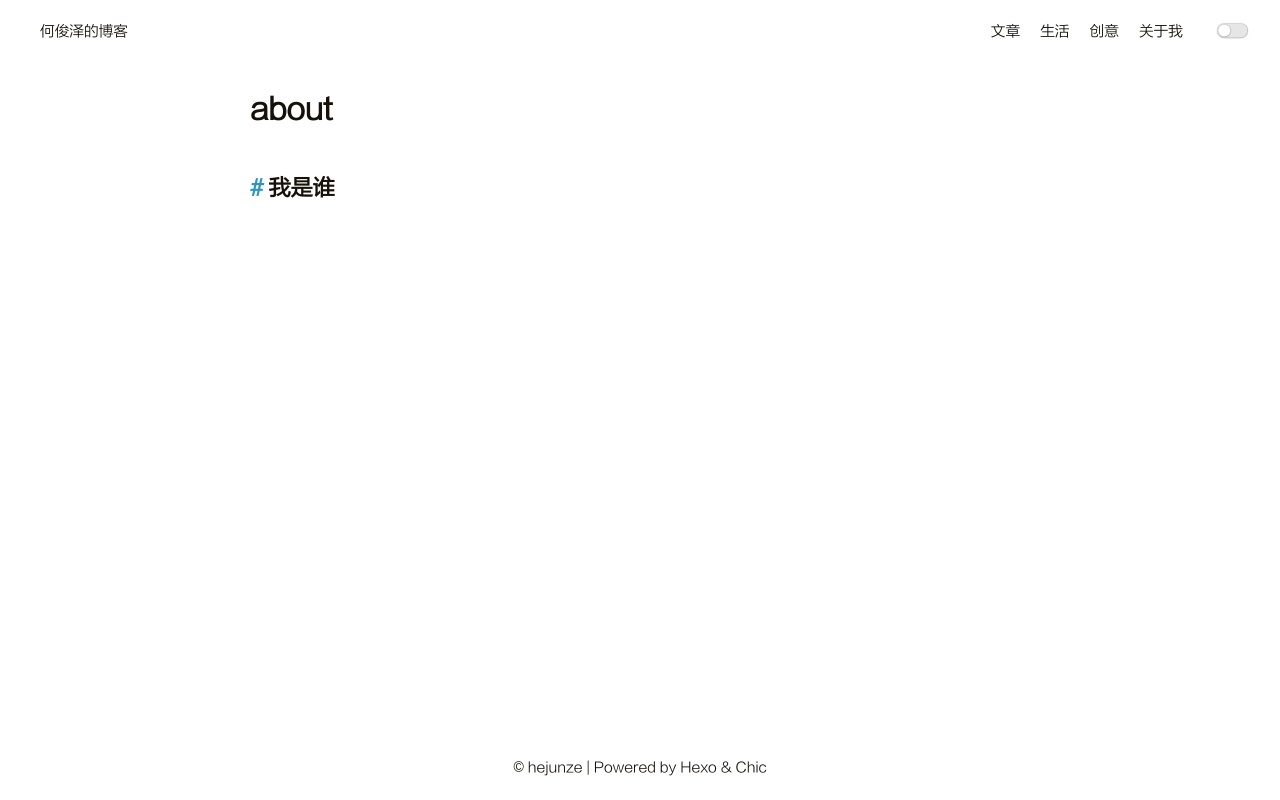
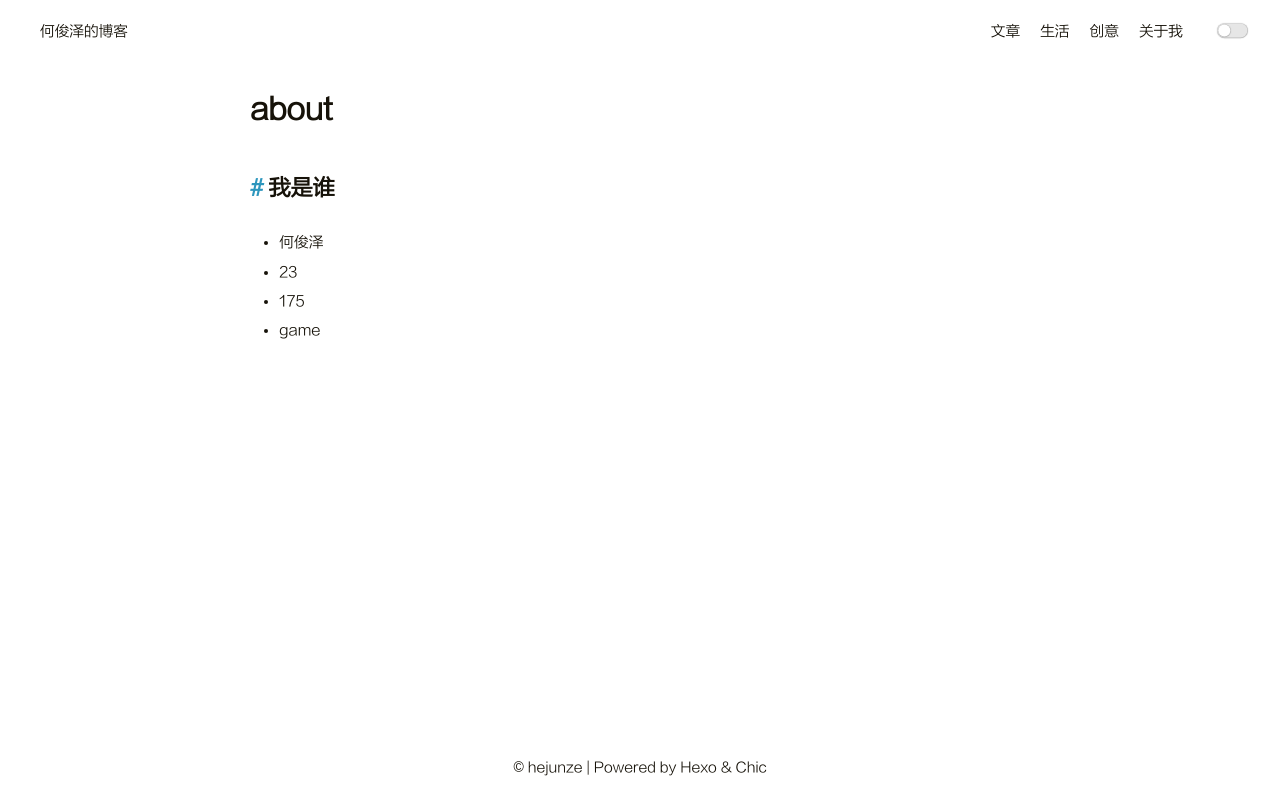
Before and after one commit to BigBugaboo/blog-show, a plain HTML site: page about/index.html in a window 1280 px wide. Drawn offline with Linux system fonts and the light colour scheme.

Commit message:
Site updated: 2019-11-23 11:58:33

```diff
--- a/about/index.html
+++ b/about/index.html
@@ -115,7 +115,13 @@
         <h2 class="post-title">about</h2>
 
         <section class="post-content">
-            <h2 id="我是谁"><a href="#我是谁" class="headerlink" title="我是谁"></a>我是谁</h2>
+            <h2 id="我是谁"><a href="#我是谁" class="headerlink" title="我是谁"></a>我是谁</h2><ul>
+<li>何俊泽</li>
+<li>23</li>
+<li>175</li>
+<li>game</li>
+</ul>
+
         </section>
     </article>
 </div>
```
